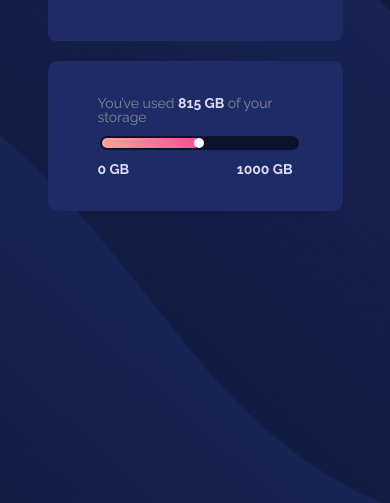
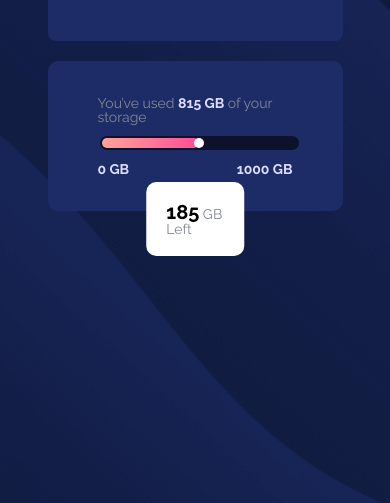
Before and after one commit to viniciusOLN/front-end-mentor, a plain HTML site: page fylo-data-storage-component-master/index.html in a window 390 px wide. Shown: the part 341-844 px from the top of the page. Drawn offline with Linux system fonts and the light colour scheme.

Commit message:
end project

```diff
--- a/fylo-data-storage-component-master/style.css
+++ b/fylo-data-storage-component-master/style.css
@@ -204,7 +204,14 @@ input ~ .number{
         width: 50%;
     }
 
-    .ballon{
+    .ballon::after{
         display: none;
     }
+
+    .ballon{
+        position: absolute;
+        top: 92%;
+        left: 50%;
+        transform: translateX(-50%);
+    }
 }
```
